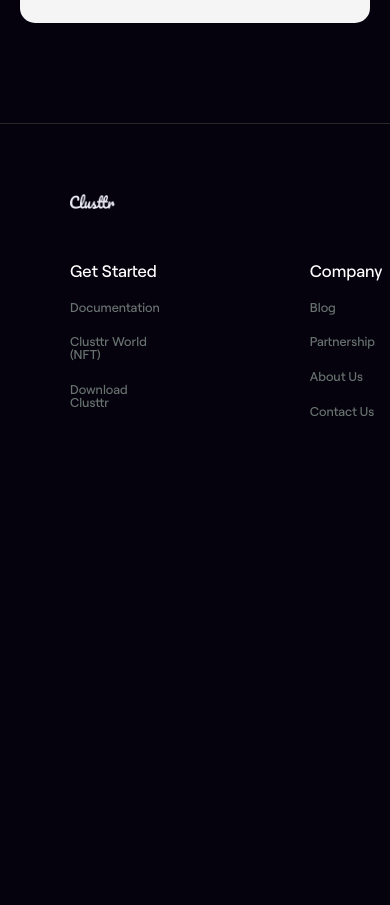
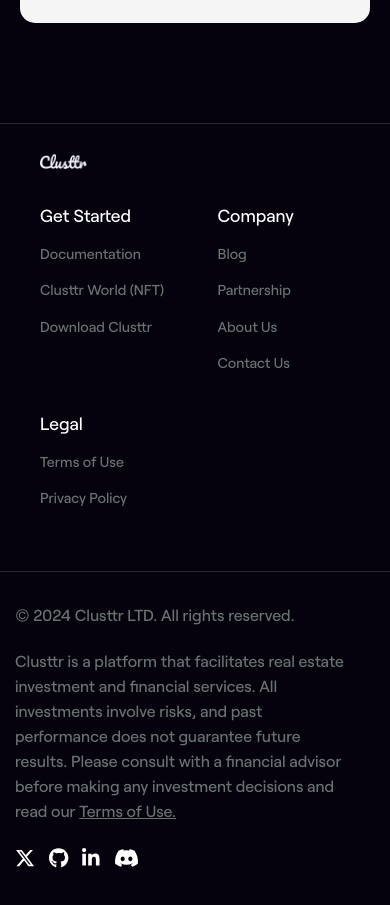
Before and after one commit to Clusttr/clusttr-web, a React (Vite) app: page /about-us in a window 390 px wide. Shown: the part 5400-6305 px from the top of the page. Before the commit the page ends 6055 px from the top, so only its background shows below. Built offline with nearby package versions, Linux system fonts and the light colour scheme; a web font is replaced by a local one.

Commit message:
Made the footer responsive and fixed the bugs

```diff
--- a/src/views/general_components/Footer.tsx
+++ b/src/views/general_components/Footer.tsx
@@ -1,3 +1,4 @@
+import { useEffect, useState } from 'react';
 import { styled } from 'styled-components';
 import ClusttrLogo from '../../assets/footer/clusttr_logo.png';
 import { FontAwesomeIcon } from '@fortawesome/react-fontawesome';
@@ -7,9 +8,16 @@ import {
 	faLinkedinIn,
 	faXTwitter,
 } from '@fortawesome/free-brands-svg-icons';
+import { Link } from 'react-router-dom';
 
 const Footer = () => {
 	const year = new Date().getFullYear();
+	const [isMobile, setIsMobile] = useState(false);
+
+	useEffect(() => {
+		if (screen.width <= 480) setIsMobile(true);
+		else setIsMobile(false);
+	}, []);
 
 	return (
 		<Style>
@@ -37,10 +45,21 @@ const Footer = () => {
 							<div className="footer_details_link">Terms of Use</div>
 							<div className="footer_details_link">Privacy Policy</div>
 						</div>
+						{isMobile ? (
+							<div className="footer_details_links">
+								<div className="footer_details_links_header">Community</div>
+								<div className="footer_details_link">Twitter</div>
+								<div className="footer_details_link">Github</div>
+								<div className="footer_details_link">Linkedin</div>
+								<div className="footer_details_link">Discord</div>
 							</div>
-					<div className="made-in-abuja">
-						{/* <p>Made in Abuja, Available to the 🌍</p> */}
+						) : (
+							<></>
+						)}
 					</div>
+					{/* <div className="made-in-abuja">
+						<p>Made in Abuja, Available to the 🌍</p>
+					</div> */}
 				</div>
 				<div className="more_details_container">
 					<div className="more_details_rights">
@@ -51,14 +70,21 @@ const Footer = () => {
 						financial services. All investments involve risks, and past
 						performance does not guarantee future results. Please consult with a
 						financial advisor before making any investment decisions and read
-						our Terms of Use.
+						our{' '}
+						<Link className="terms_of_use" to={'/'}>
+							Terms of Use.
+						</Link>
 					</div>
+					{isMobile ? (
+						<></>
+					) : (
 						<div className="more_details_brand_icons">
 							<FontAwesomeIcon icon={faXTwitter} size="lg" />
 							<FontAwesomeIcon icon={faGithub} size="lg" />
 							<FontAwesomeIcon icon={faLinkedinIn} size="lg" />
 							<FontAwesomeIcon icon={faDiscord} size="lg" />
 						</div>
+					)}
 				</div>
 			</div>
 		</Style>
@@ -92,6 +118,7 @@ const Style = styled.footer`
 	& .footer_details_links_container {
 		display: flex;
 		gap: 150px;
+		padding-bottom: 110px;
 	}
 	& .footer_details_links {
 		display: flex;
@@ -105,8 +132,11 @@ const Style = styled.footer`
 	& .footer_details_link {
 		font-size: 0.8rem;
 		font-weight: 500;
+		cursor: pointer;
 		color: #687370;
-		cursor: pointer;
+	}
+	& .terms_of_use {
+		color: #687370;
 	}
 	& .made-in-abuja {
 		// text-align: center;
@@ -114,7 +144,7 @@ const Style = styled.footer`
 		font-size: 0.85rem;
 		color: #687370;
 		font-weight: 500;
-		@media (min-width: 400px) {
+		@media (min-width: 480px) {
 			text-align: left;
 		}
 	}
@@ -134,6 +164,7 @@ const Style = styled.footer`
 		font-weight: 500;
 		font-size: 0.95rem;
 		line-height: 22px;
+		color: #687370;
 	}
 	& .more_details_brand_icons {
 		display: flex;
@@ -141,4 +172,52 @@ const Style = styled.footer`
 		color: white;
 		cursor: pointer;
 	}
+
+	@media (max-width: 480px) {
+		& .footer_container {
+			display: flex;
+			flex-direction: column;
+			padding: 0;
+		}
+
+		& .footer_details {
+			padding: 30px 40px 20px;
+			gap: 35px;
+			border-right: none;
+			border-bottom: 1px solid #252928;
+		}
+		& .footer_clusttr_logo_container {
+			width: 15%;
+		}
+		& .footer_details_links_container {
+			display: grid;
+			grid-template-columns: 1fr 1fr;
+			gap: 45px;
+			padding-bottom: 45px;
+		}
+		& .footer_details_links {
+			display: flex;
+			flex-direction: column;
+		}
+		& .footer_details_links_header {
+			font-size: 1.1rem;
+		}
+		& .footer_details_link {
+			font-size: 0.9rem;
+		}
+
+		& .more_details_container {
+			padding: 35px 15px 40px;
+			gap: 25px;
+		}
+		& .more_details_rights {
+			font-weight: 500;
+			font-size: 1rem;
+		}
+		& .more_details_about {
+			font-size: 1rem;
+			padding-right: 27px;
+			line-height: 25px;
+		}
+	}
 `;
--- a/src/views/landing/Mission.tsx
+++ b/src/views/landing/Mission.tsx
@@ -1,10 +1,18 @@
+import { useEffect, useState } from 'react';
 import styled from 'styled-components';
 import BG from '../../assets/our_mission_bg.png';
 
 const Mission = () => {
+	const [isMobile, setIsMobile] = useState(false);
+
+	useEffect(() => {
+		if (screen.width <= 480) setIsMobile(true);
+		else setIsMobile(false);
+	}, []);
+
 	return (
 		<MissionContainer>
-			<img className="mission_bg" src={BG} alt="" />
+			{isMobile ? <></> : <img className="mission_bg" src={BG} alt="" />}
 			<MissionStyle>
 				<div className="title">
 					<h2>Our Mission</h2>
--- a/src/views/landing/Start.tsx
+++ b/src/views/landing/Start.tsx
@@ -49,7 +49,7 @@ const Start = () => {
 				ownership.
 			</p>
 
-			<form onSubmit={handleSubmit}>
+			<form className="join_waitlist_container" onSubmit={handleSubmit}>
 				<div className="join-waitlist">
 					<div>
 						<input
@@ -180,8 +180,11 @@ const Style = styled.div`
 			position: absolute;
 			top: 0;
 			right: 0;
+			z-index: 2;
 		}
-
+		& .join_waitlist_container {
+			z-index: 4;
+		}
 		& .join-waitlist {
 			& button {
 				font-size: 0.6rem;
```
Lines whose indentation alone changed are shown as unchanged.
